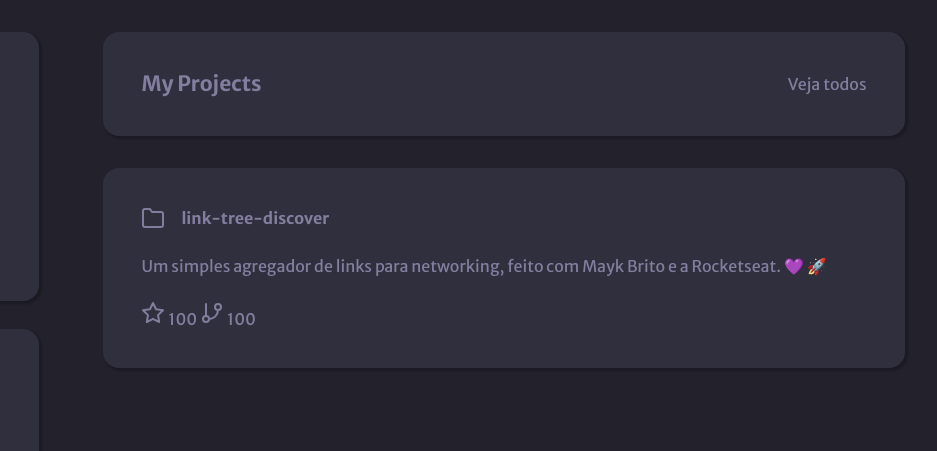
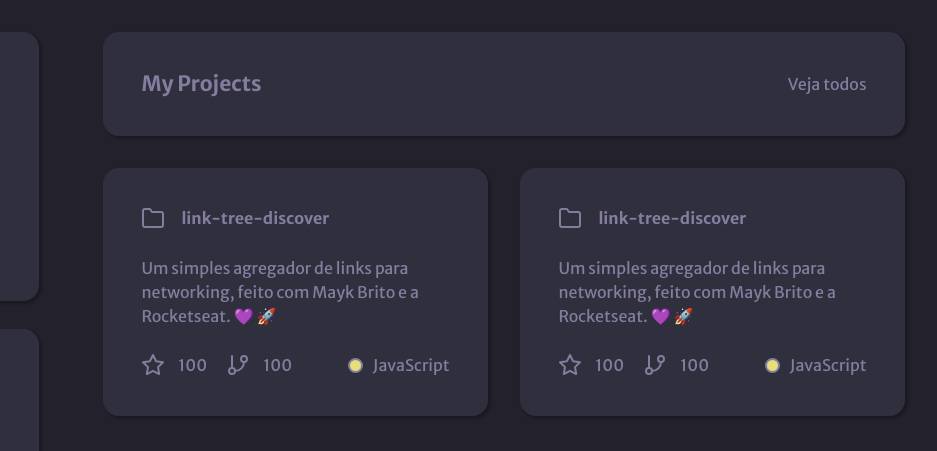
Before and after one commit to gustavo-zsilva/portfolio, a plain HTML site: page index.html in a window 1280 px wide. Shown: the top 451 px of the page, 343-1280 px from the left. Drawn offline with Linux system fonts and the light colour scheme.

Commit message:
Finished 'latest projects' section

```diff
--- a/index.html
+++ b/index.html
@@ -140,18 +140,48 @@
                     </header>
                     <p>Um simples agregador de links para networking, feito com Mayk Brito e a Rocketseat. 💜 🚀</p>
                     <footer>
-                        <p>
+                        <p class="stats">
                             <span>
                                 <img src="./assets/star.svg" alt="Star Icon">
-                                100
+                                <span>100</span>
                             </span>
                             <span>
                                 <img src="./assets/git-branch.svg" alt="Git Branch Icon">
-                                100
+                                <span>100</span>
                             </span>
+                        </p>
+                        <p class="tech">
+                            <span class="circle"></span>
+                            <span>JavaScript</span>
                         </p>
                     </footer>
                 </div>
+                <div class="card project-overview">
+                    <header>
+                        <img src="./assets/folder.svg" alt="Folder Icon">
+                        <h3>link-tree-discover</h3>
+                    </header>
+                    <p>Um simples agregador de links para networking, feito com Mayk Brito e a Rocketseat. 💜 🚀</p>
+                    <footer>
+                        <p class="stats">
+                            <span>
+                                <img src="./assets/star.svg" alt="Star Icon">
+                                <span>100</span>
+                            </span>
+                            <span>
+                                <img src="./assets/git-branch.svg" alt="Git Branch Icon">
+                                <span>100</span>
+                            </span>
+                        </p>
+                        <p class="tech">
+                            <span class="circle"></span>
+                            <span>JavaScript</span>
+                        </p>
+                    </footer>
+                </div>
+            </div>
+            <div class="recent-posts">
+
             </div>
         </main>
     </div>
--- a/styles.css
+++ b/styles.css
@@ -9,6 +9,8 @@
     --text-color: #837E9F;
     --bg-cards: #302F3D;
     --bg-techs: #CB92B1;
+    --tech-border-color: #837E9F;
+    --js-color: #E7DE79;
 }
 
 body * {
@@ -188,7 +190,9 @@ li {
 /* latest projects */
 
 .container main .latest-projects {
-
+    display: flex;
+    gap: 2rem;
+    line-height: 1.5rem;
 }
 
 .container main .latest-projects .project-overview {
@@ -211,10 +215,34 @@ li {
     filter: invert(56%) sepia(8%) saturate(987%) hue-rotate(209deg) brightness(88%) contrast(91%);
 }
 
-/* .container main .latest-projects .project-overview footer p {
+.container main .latest-projects .project-overview footer {
     display: flex;
+    justify-content: space-between;
 }
 
-.container main .latest-projects .project-overview footer p {
+.container main .latest-projects .project-overview footer p.stats {
+    display: flex;
+    gap: 1.2rem;
+}
+
+.container main .latest-projects .project-overview footer p.stats span {
+    display: flex;
     align-items: center;
-} */
+    gap: .8rem;
+}
+
+.container main .latest-projects .project-overview footer p.tech {
+    display: flex;
+    align-items: center;
+
+    gap: .6rem;
+}
+
+.container main .latest-projects .project-overview footer p.tech span.circle {
+    width: 15px;
+    height: 15px;
+    background: var(--js-color);
+
+    border-radius: 50%;
+    border: 2px solid var(--tech-border-color);
+}
```
